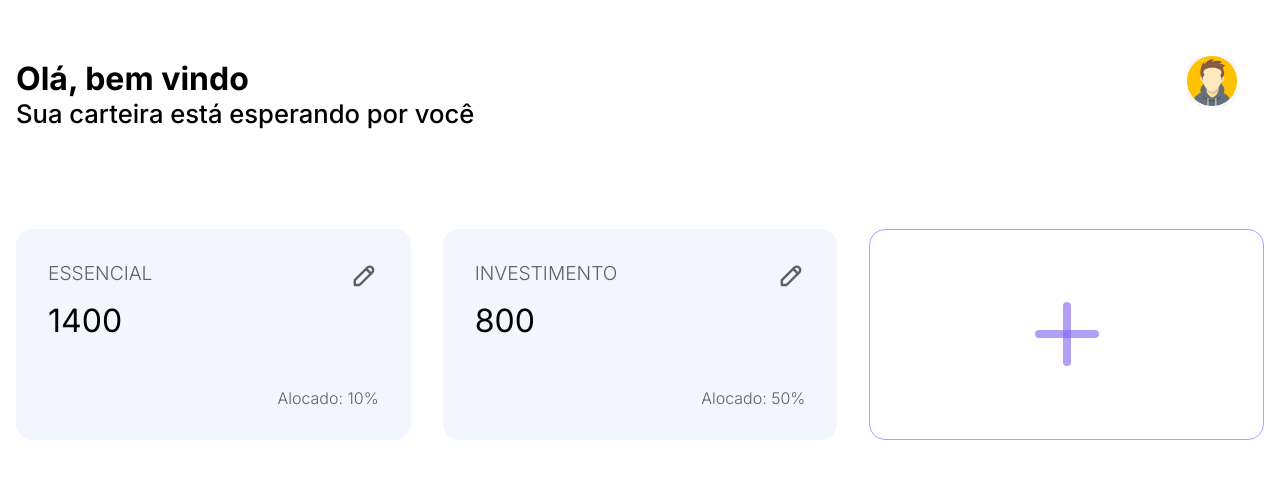
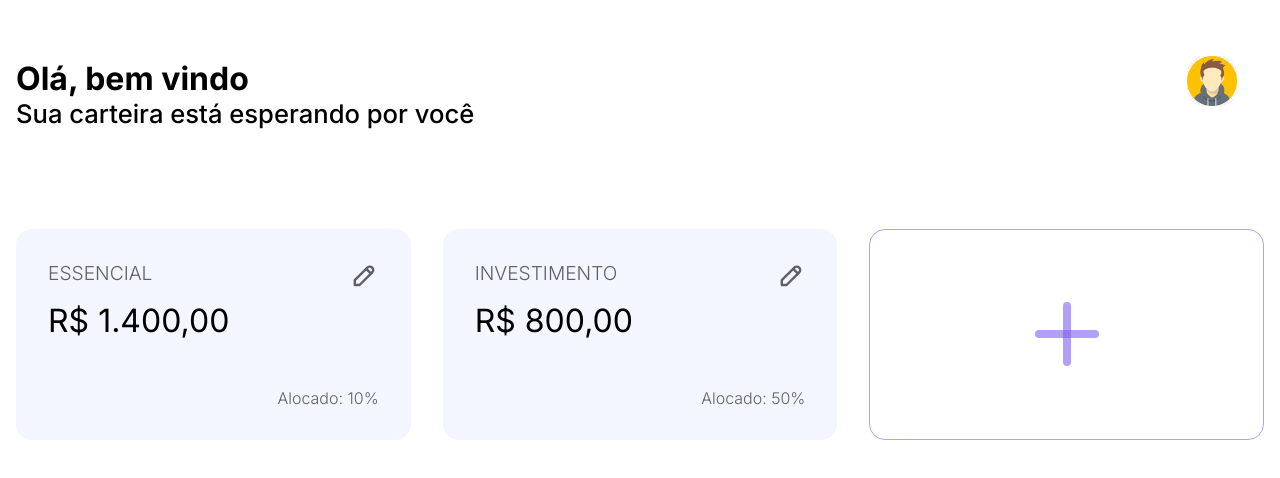
Before and after one commit to maxmonteiro/react-finance, a Next.js app: page / in a window 1280 px wide. Shown: the top 478 px of the page. Built offline with nearby package versions, Linux system fonts and the light colour scheme.

Commit message:
formata o valor da moeda

```diff
--- a/source/components/CategoryCard/CategoryCard.jsx
+++ b/source/components/CategoryCard/CategoryCard.jsx
@@ -5,13 +5,18 @@ const CategoryCard = ({ data }) => {
 
     const { title, amount, percentage } = data;
 
+    const currency = new Intl.NumberFormat('pt-BR', {
+        style: 'currency',
+        currency: 'BRL'
+    }).format(amount);
+
     return (
         <div className={styles.card}>
             <div className={styles.edit}>
                 <TbPencil className='icon hover'/>
             </div>
             <h2>{title}</h2>
-            <h3>{amount}</h3>
+            <h3>{currency}</h3>
             <h4>Alocado: {percentage}%</h4>
         </div>
     )
```
